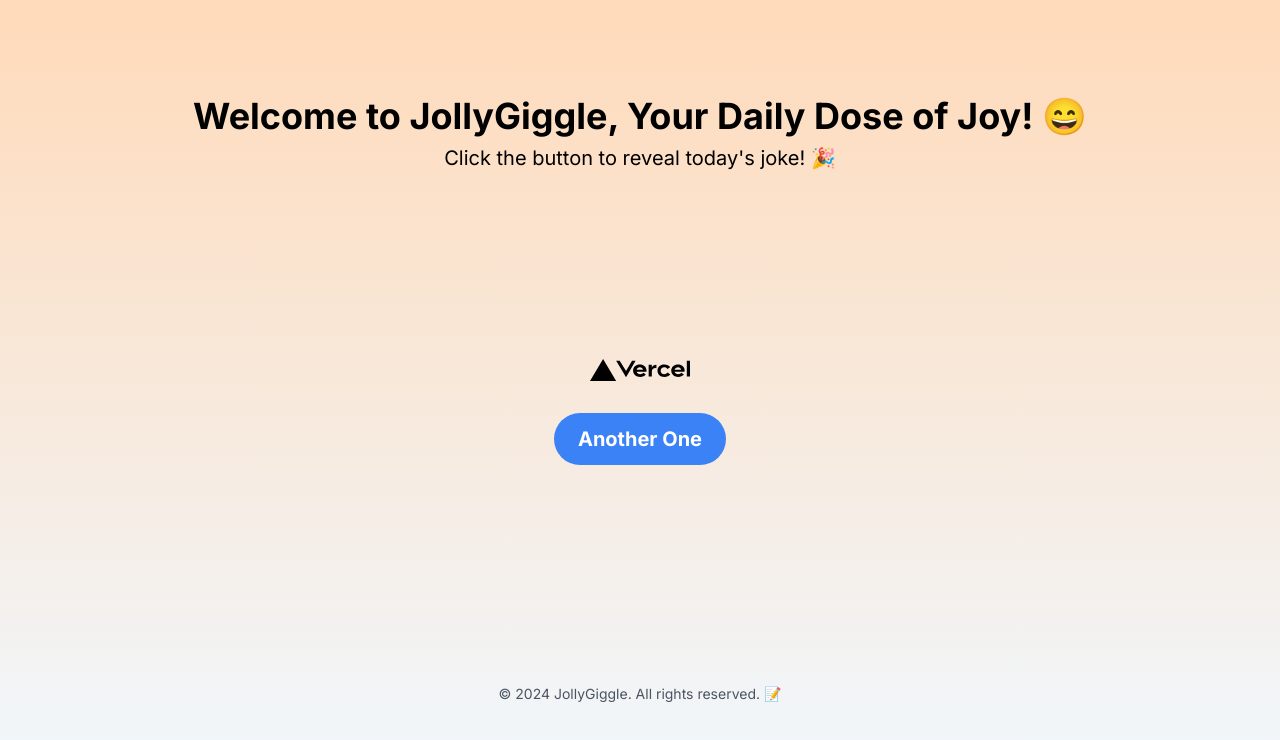
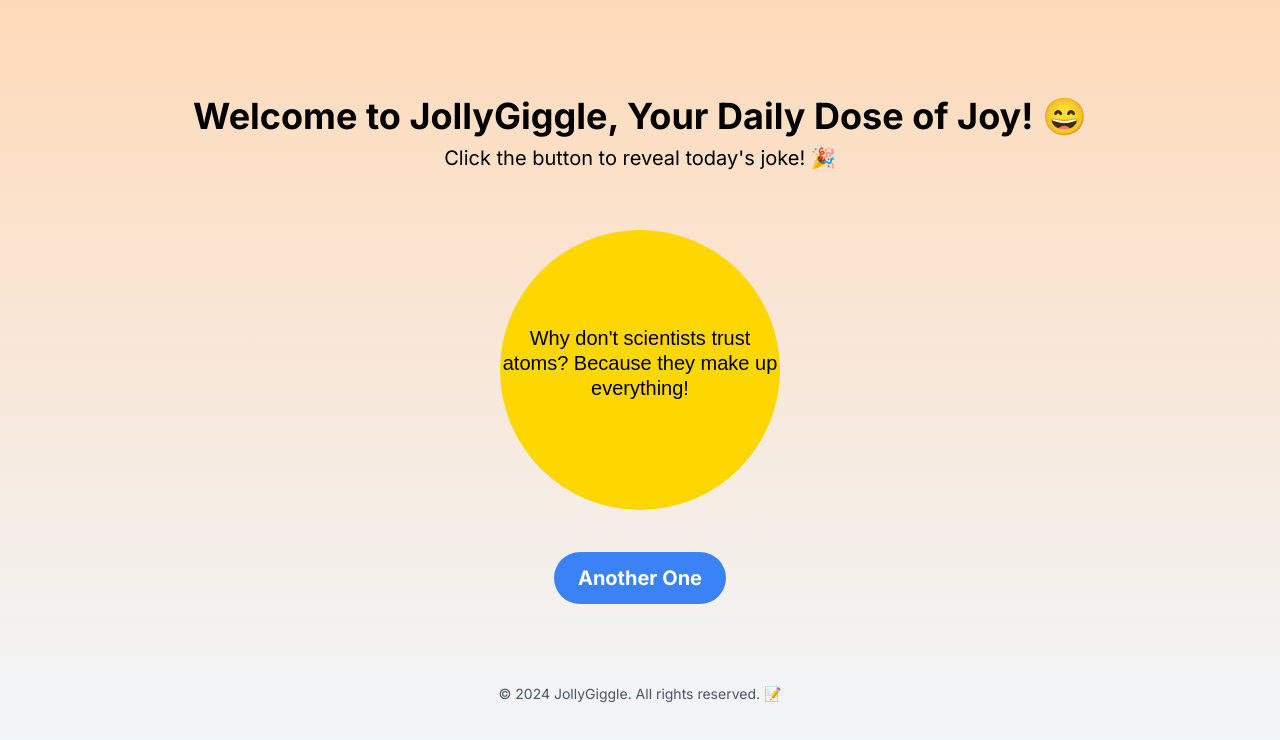
Before and after one commit to dagemdworku/jolly-giggle, a Next.js app: page / in a window 1280 px wide. Shown: the top 740 px of the page. Built offline with nearby package versions, Linux system fonts and the light colour scheme.

Commit message:
Replace next/image with Sticker component

```diff
--- a/src/app/page.tsx
+++ b/src/app/page.tsx
@@ -1,4 +1,4 @@
-import Image from "next/image";
+import Sticker from "@/components/Sticker";
 
 export default function Home() {
   return (
@@ -9,14 +9,7 @@ export default function Home() {
       </header>
 
       <main className="flex flex-col items-center justify-center">
-        <Image
-          src="/vercel.svg"
-          alt="Vercel Logo"
-          className="dark:invert"
-          width={100}
-          height={100}
-          priority
-        />
+        <Sticker text="Why don't scientists trust atoms? Because they make up everything!" />
         <button className="mt-8 px-6 py-3 bg-blue-500 text-white rounded-full font-bold text-xl hover:bg-blue-700 transition-colors duration-300">
           Another One
         </button>
```
